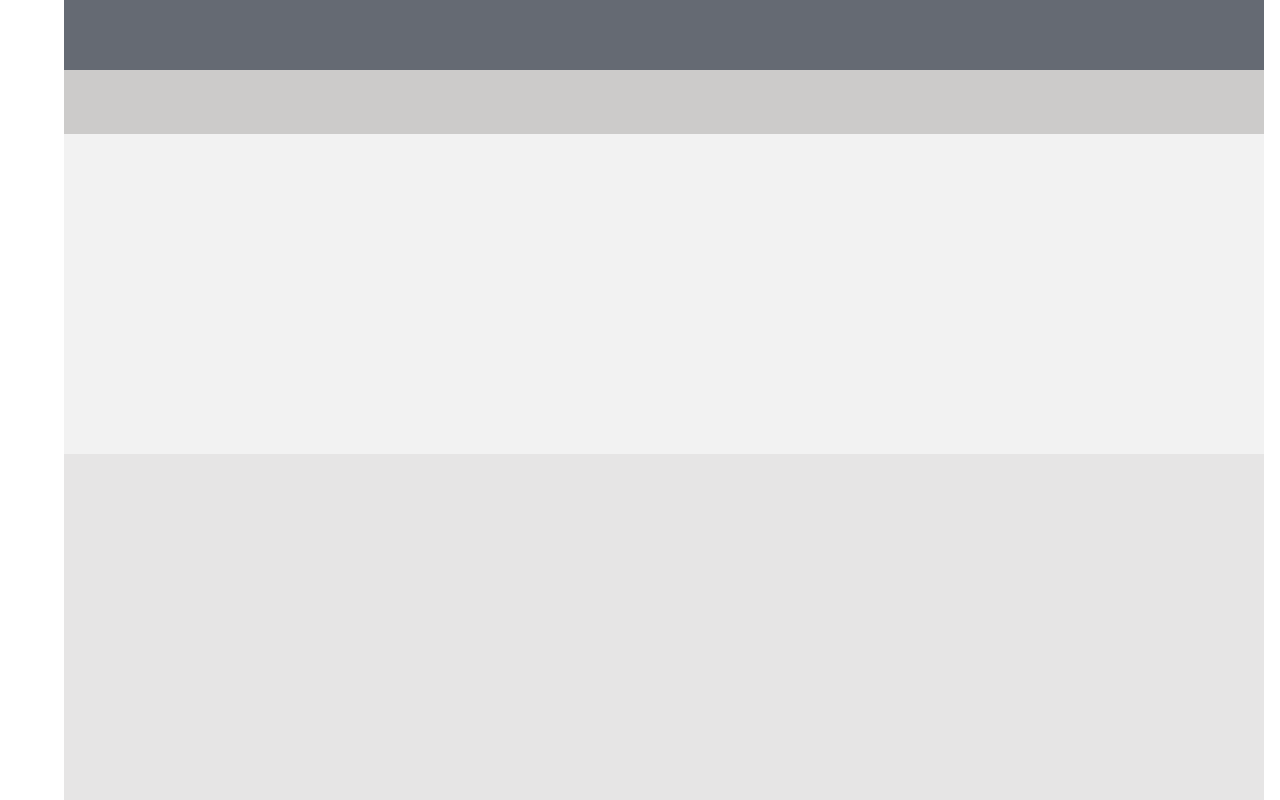
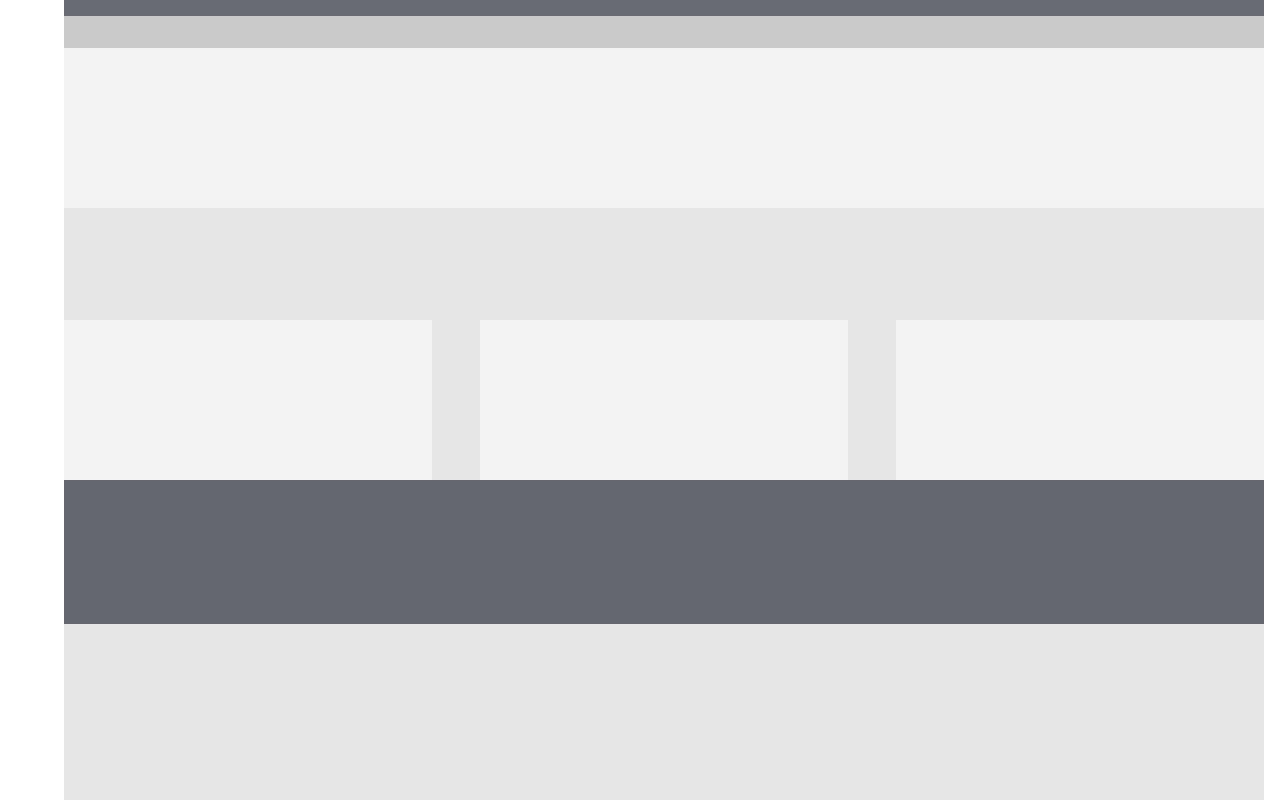
Before and after one commit to joaquindejtiar/trabajosivo, a plain HTML site: page segundotrabajoivo/magta.html in a window 1280 px wide. Drawn offline with Linux system fonts and the light colour scheme.

Commit message:
tuve que cambiaar los tamaños

```diff
--- a/segundotrabajoivo/magta.css
+++ b/segundotrabajoivo/magta.css
@@ -14,21 +14,47 @@
     display: flex;
     flex-direction: column;
     background-color: #E6E5E5;
-    height: 50rem;
+    height: 100vh;
     width: 75rem;
 }
 .cabeza {
    background-color: #656A73;
    width: 100%;
-   height: 4.4rem;
+   height: 1rem;
 }
 .seccionarriba {
     background-color: #CCCBCA;
     width: 100%;
-    height: 4rem;
+    height: 2rem;
+}
+.seccionmedia {
+    background-color: #E6E5E5;
+    height: 10rem;
+    width: 100%;
+    display: flex;
+    justify-content: center;
+    align-items: center;
 }
 .primeraseccion {
     background-color: #F2F2F2;
     width: 100%;
-    height: 20rem;
+    height: 10rem;
 }
+.seccionbaja {
+    width: 100%;
+    height: 17rem;
+    display: flex;
+    flex-direction: row;
+    align-items: flex-end;
+    justify-content: space-between;
+}
+.articulo {
+    width: 23rem;
+    height: 10rem;
+    background-color: #F2F2F2;
+}
+.pie {
+    background-color: #636870;
+    width: 100%;
+    height: 9rem;
+}
--- a/segundotrabajoivo/magta.html
+++ b/segundotrabajoivo/magta.html
@@ -6,7 +6,7 @@
     <title>TP2</title>
     <link rel="stylesheet" href="magta.css">
 </head>
-<main class="cuerpototal">
+<body class="cuerpototal">
 <main class="cuerpoentero">
 <header class="cabeza">
 
@@ -14,12 +14,22 @@
 <section class="seccionarriba">
 
 </section>
-<body>
+<main class="seccionmedia">
     <section class="primeraseccion">
 
     </section>
+</main>
+<main class="seccionbaja">
+
+<article class="articulo"></article>
+<article class="articulo"></article>
+<article class="articulo"></article>
+
+</main>
+
+<footer class="pie">
+
+</footer>
+</main>
 </body>
-<footer class="pie"></footer>
-</main>
-</main>
 </html>
```
